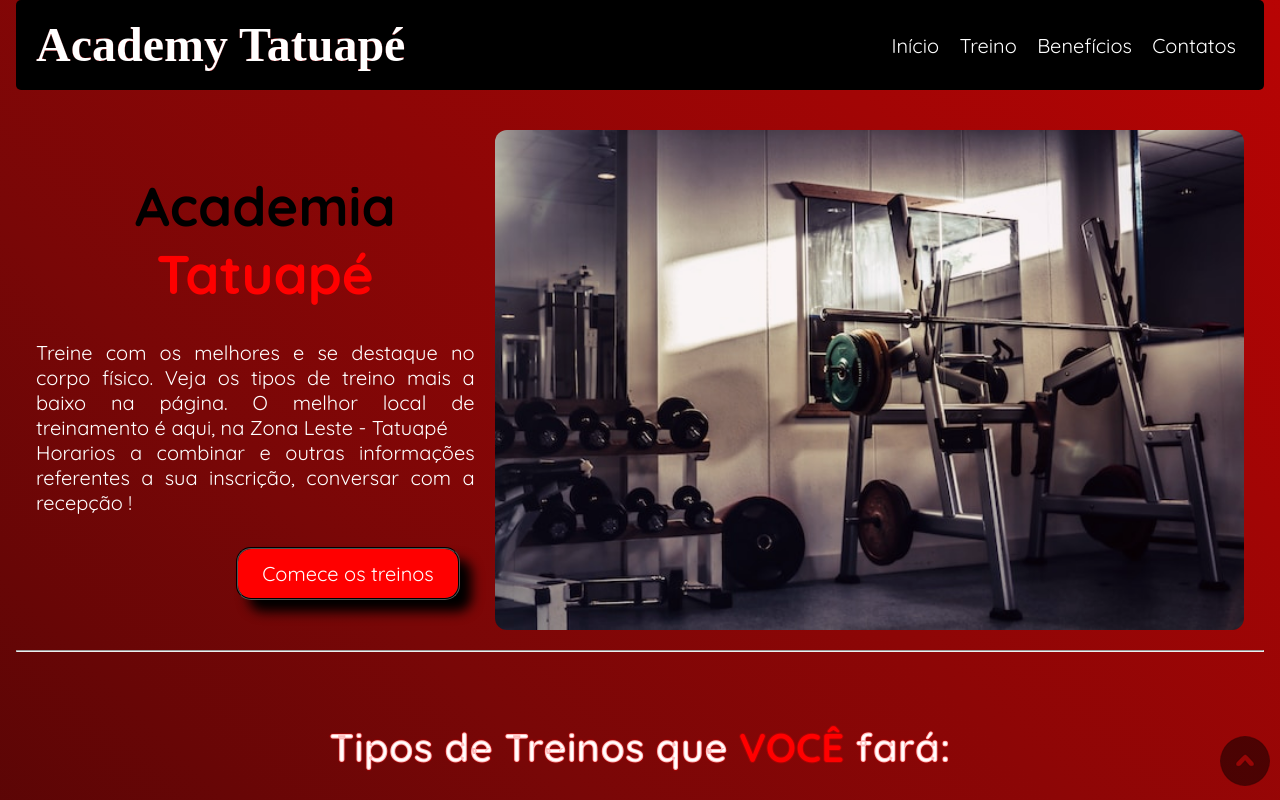
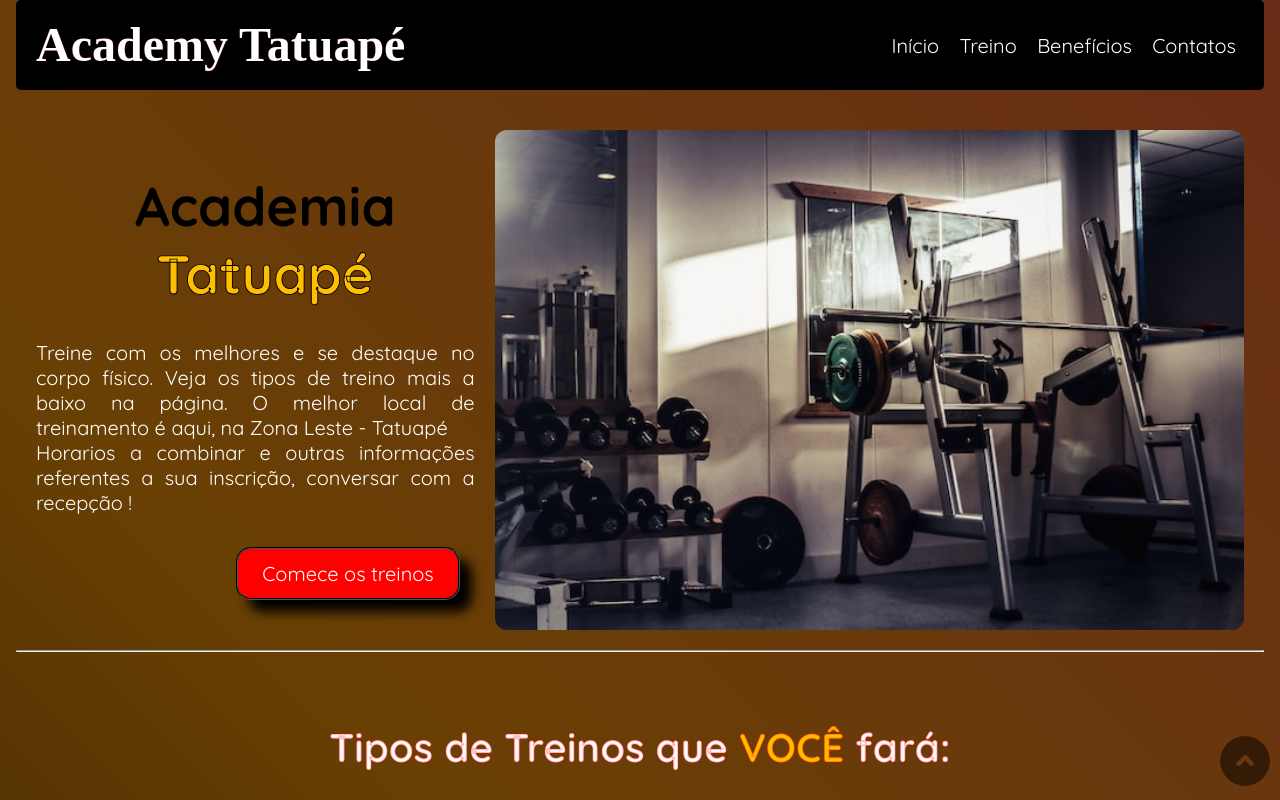
Before and after one commit to andrescristian/Academy, a plain HTML site: page index.html in a window 1280 px wide. Shown: the top 800 px of the page. Drawn offline with Linux system fonts and the light colour scheme; a web font is replaced by a local one.

Commit message:
Update style.css

```diff
--- a/style.css
+++ b/style.css
@@ -14,7 +14,7 @@ html {
 }
 
 body {
-    background: linear-gradient(45deg, black 5%, rgb(121, 7, 7), rgb(223, 2, 2) ) no-repeat;
+    background: linear-gradient(45deg, black, rgb(105, 64, 4), rgb(105, 34, 34) ) no-repeat;
     background-size: 200%;
     animation: mudar 7s ease infinite;
 }
@@ -92,6 +92,10 @@ header nav a {
     color: white;
 }
 
+#central{
+    -webkit-text-stroke: 0.9px black;
+    color: rgb(255, 191, 0);
+}
 .central{
     text-align: center;
     font-size: 3.4em;
@@ -304,7 +308,7 @@ footer p{
 
 .text-primary {
     /*Para span*/
-    color: red;
+    color: rgb(255, 191, 0);
 }
 
 .text-center {
```
